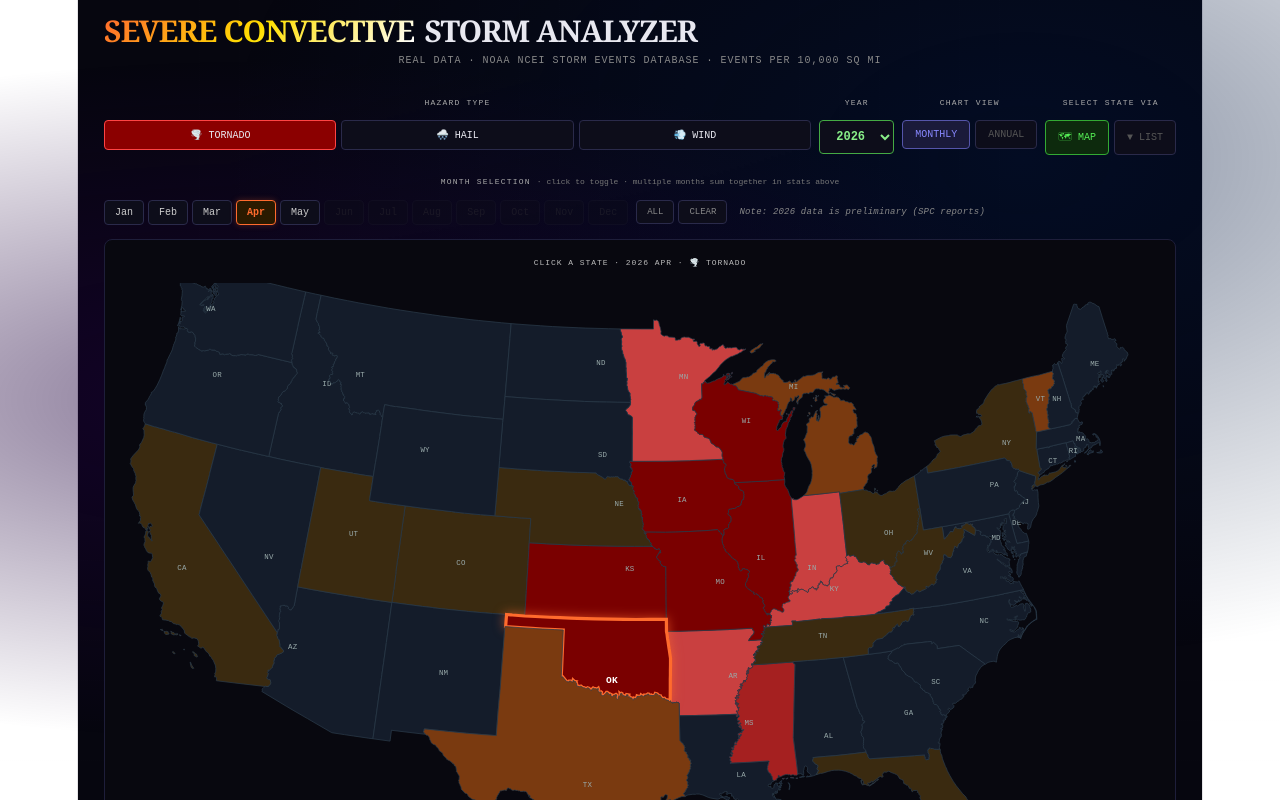
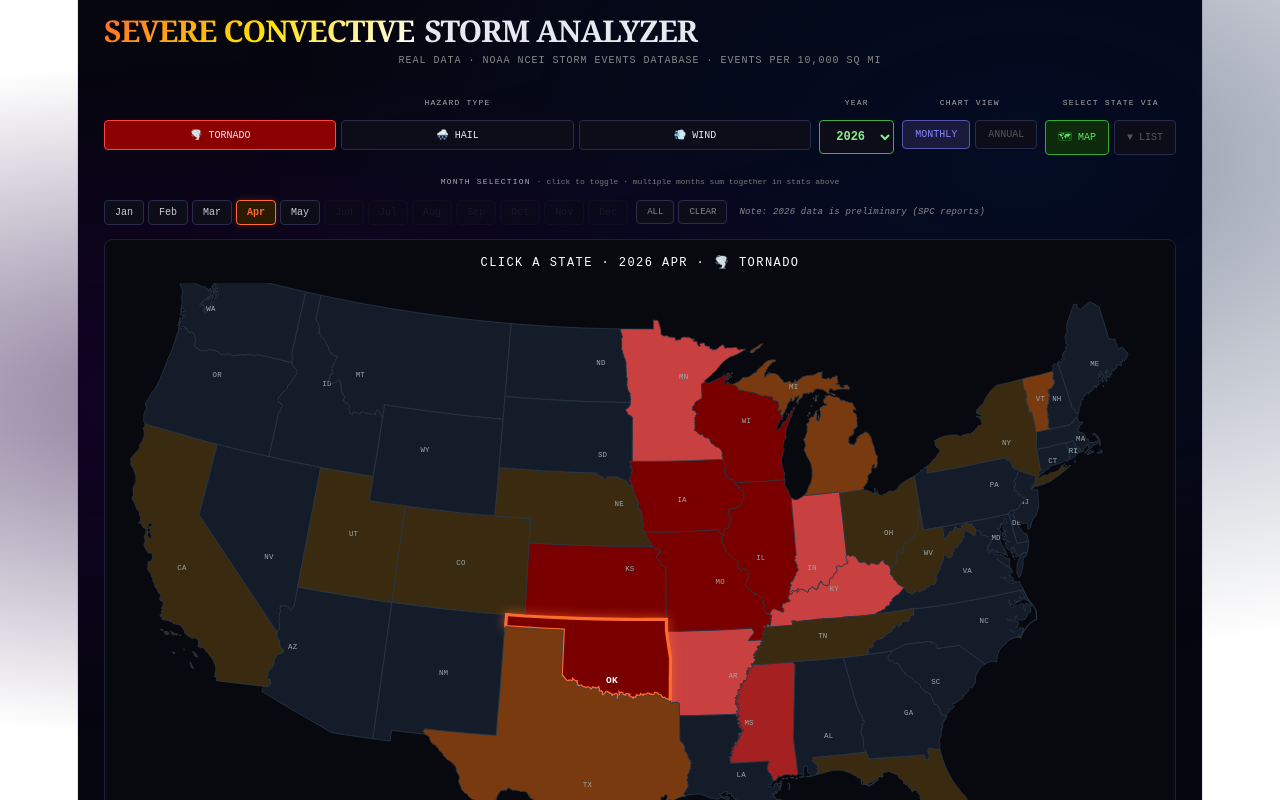
Before and after one commit to StephenJaye/SevereStorm_Comparison, a React (Vite) app in the folder storm-app/: page / in a window 1280 px wide. Shown: the top 800 px of the page. Built offline with nearby package versions, Linux system fonts and the light colour scheme.

Commit message:
Increase map header font to 12px white

```diff
--- a/storm-app/src/App.jsx
+++ b/storm-app/src/App.jsx
@@ -372,7 +372,7 @@ export default function App() {
           </div>
         ) : (
           <div style={{marginBottom:14,background:"#08080f",border:"1px solid #1e1e3a",borderRadius:8,padding:"10px 12px"}}>
-            <div style={{fontSize:8,color:"#bbb",letterSpacing:"0.12em",marginBottom:6}}>CLICK A STATE · {year} {view==="annual"?"ANNUAL":MONTHS[selMonth].toUpperCase()} · {HAZARD_ICONS[hazard]} {hazard.toUpperCase()}</div>
+            <div style={{fontSize:12,color:"#fff",letterSpacing:"0.12em",marginBottom:6}}>CLICK A STATE · {year} {view==="annual"?"ANNUAL":MONTHS[selMonth].toUpperCase()} · {HAZARD_ICONS[hazard]} {hazard.toUpperCase()}</div>
             <USMap
               selStates={selStates} hov={hov} onClickState={toggleState} setHov={setHov}
               getFill={(abbr) => mapFill(abbr,hazard,view==="annual"?"annual":selMonthsArr,allStatesYearData[abbr])}
```
Also changed, not shown: 1 other file (tests, documents, lock files or other folders).
